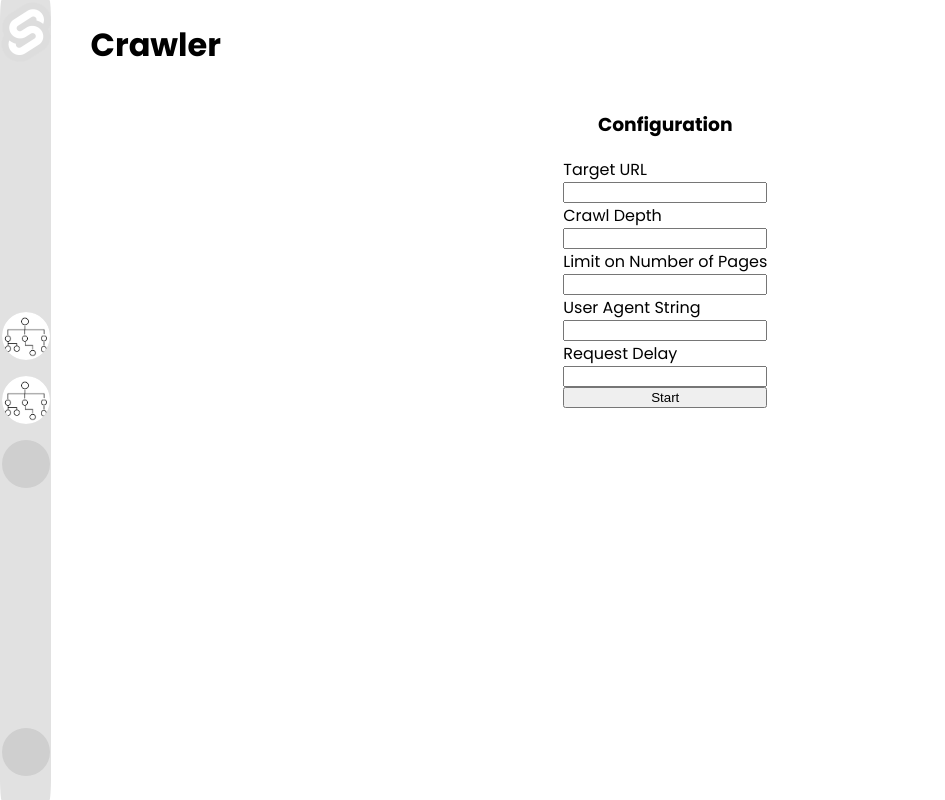
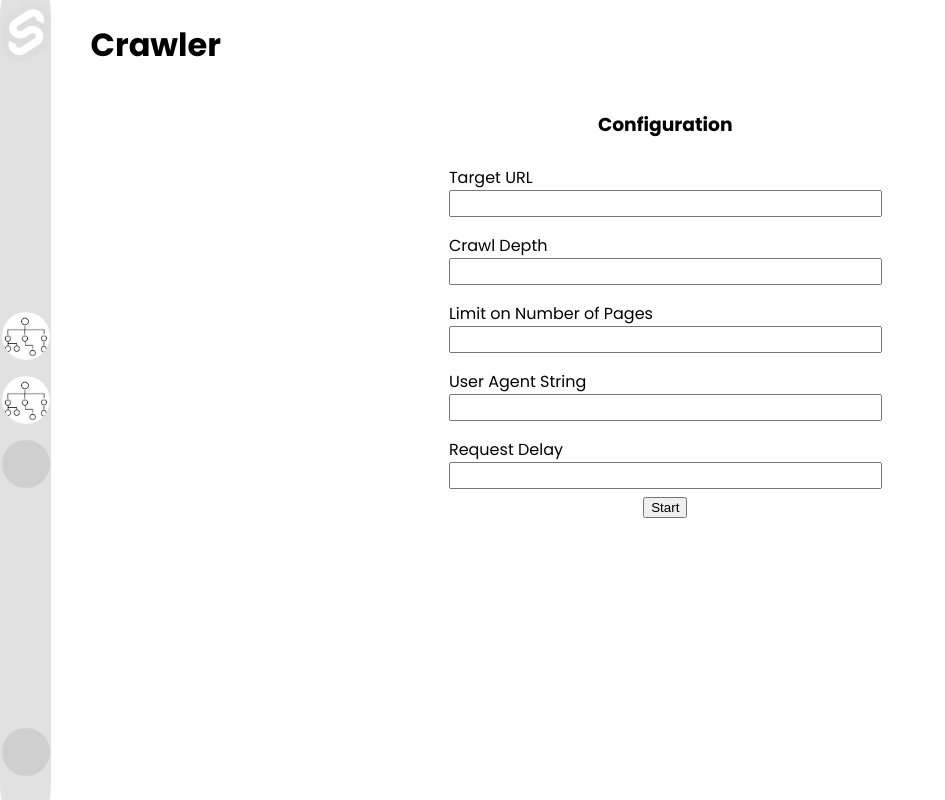
Before and after one commit to Alexis-Marquez/TRACE_Frontend, a SvelteKit app in the folder TRACE-FrontEnd/: page /crawler in a window 1280 px wide. Shown: the whole page, without its empty margins (0-945 px from the left). Built offline with nearby package versions, Linux system fonts and the light colour scheme.

Commit message:
Form functionality working

```diff
--- /dev/null
+++ b/TRACE-FrontEnd/src/lib/components/CrawlerForm.svelte
@@ -0,0 +1,65 @@
+<script>
+    import { goto } from "$app/navigation";
+    let crawling = $state(false)
+    let  urls = [];
+    async function startCrawl(event) {
+        event.preventDefault();
+        crawling = true;
+
+        const data = new FormData(event.currentTarget);
+
+        const response = await fetch("./api/sitemap", {
+            method: "POST",
+            headers: {"Content-Type": "application/json"},
+            body: JSON.stringify({url: data.get("Target URL"), max_depth: data.get("Crawl depth")}),
+        })
+        urls = await response.json();
+        crawling = false;
+        await goto(`/treeGraph?urls=${encodeURIComponent(JSON.stringify(urls))}`);
+    }
+</script>
+
+<form class="crawler-config-form" onsubmit={startCrawl}>
+    <div class="form-item">
+        <label for="Target URL">Target URL</label>
+        <input class="form-field" id="Target URL" type="text" name="Target URL"/>
+    </div>
+    <div class="form-item">
+        <label for="Crawl depth"> Crawl Depth</label>
+        <input class="form-field" id="Crawl depth" type="text" name="Crawl depth"/>
+    </div>
+    <div class="form-item">
+        <label for="Max number of pages">Limit on Number of Pages</label>
+        <input class="form-field" id="Max number of pages" type="text" name="Max number of pages"/>
+    </div>
+    <div class="form-item">
+        <label for="User agent string">User Agent String</label>
+        <input class="form-field" id="User agent string" type="text" name="User agent string"/>
+    </div>
+    <div class="form-item">
+        <label for="Request delay">Request Delay</label>
+        <input class="form-field" id="Request delay" type="text" name="RequestDelay"/>
+    </div>
+    <button type="submit">Start</button>
+</form>
+
+<style>
+    .crawler-config-form{
+        display: flex;
+        flex-direction: column;
+        width: 70%;
+        align-items: center;
+    }
+    .form-field{
+        width: 50%;
+        font-size: large;
+    }
+    .form-item{
+        display: flex;
+        flex-direction: column;
+        width: 100%;
+        align-content: space-around;
+        flex-wrap: wrap;
+        margin: 1vh auto;
+    }
+</style>
--- a/TRACE-FrontEnd/src/routes/crawler/+page.svelte
+++ b/TRACE-FrontEnd/src/routes/crawler/+page.svelte
@@ -1,22 +1,5 @@
 <script>
-    import { goto } from "$app/navigation";
-    let crawling = $state(false)
-    let  urls = [];
-    async function startCrawl(event) {
-        event.preventDefault();
-        crawling = true;
-
-        const data = new FormData(event.currentTarget);
-
-        const response = await fetch("/api/crawl", {
-            method: "POST",
-            headers: {"Content-Type": "application/json"},
-            body: JSON.stringify({url: data.get(baseUrl), max_depth: data.get(depth)}),
-        })
-        urls = await response.json();
-        crawling = false;
-        await goto(`/results?urls=${encodeURIComponent(JSON.stringify(urls))}`);
-    }
+    import CrawlerForm from "$lib/components/CrawlerForm.svelte";
 </script>
 
 <h1 class="page-header">Crawler</h1>
@@ -24,19 +7,7 @@
 <h3 class="page-subtitle">
     Configuration
 </h3>
-    <form class="crawler-config-form" onsubmit={startCrawl}>
-        <label for="Target URL">Target URL</label>
-        <input id="Target URL" type="text" name="Target URL"/>
-        <label for="Crawl depth"> Crawl Depth</label>
-        <input id="Crawl depth" type="text" name="Crawl depth"/>
-        <label for="Max number of pages">Limit on Number of Pages</label>
-        <input id="Max number of pages" type="text" name="Max number of pages"/>
-        <label for="User agent string">User Agent String</label>
-        <input id="User agent string" type="text" name="User agent string"/>
-        <label for="Request delay">Request Delay</label>
-        <input id="Request delay" type="text" name="RequestDelay"/>
-        <button type="submit">Start</button>
-    </form>
+    <CrawlerForm></CrawlerForm>
 </div>
 <style>
     .page-header {
@@ -48,8 +19,4 @@
         flex-direction: column;
         align-items: center;
     }
-    .crawler-config-form{
-        display: flex;
-        flex-direction: column;
-    }
 </style>
```
